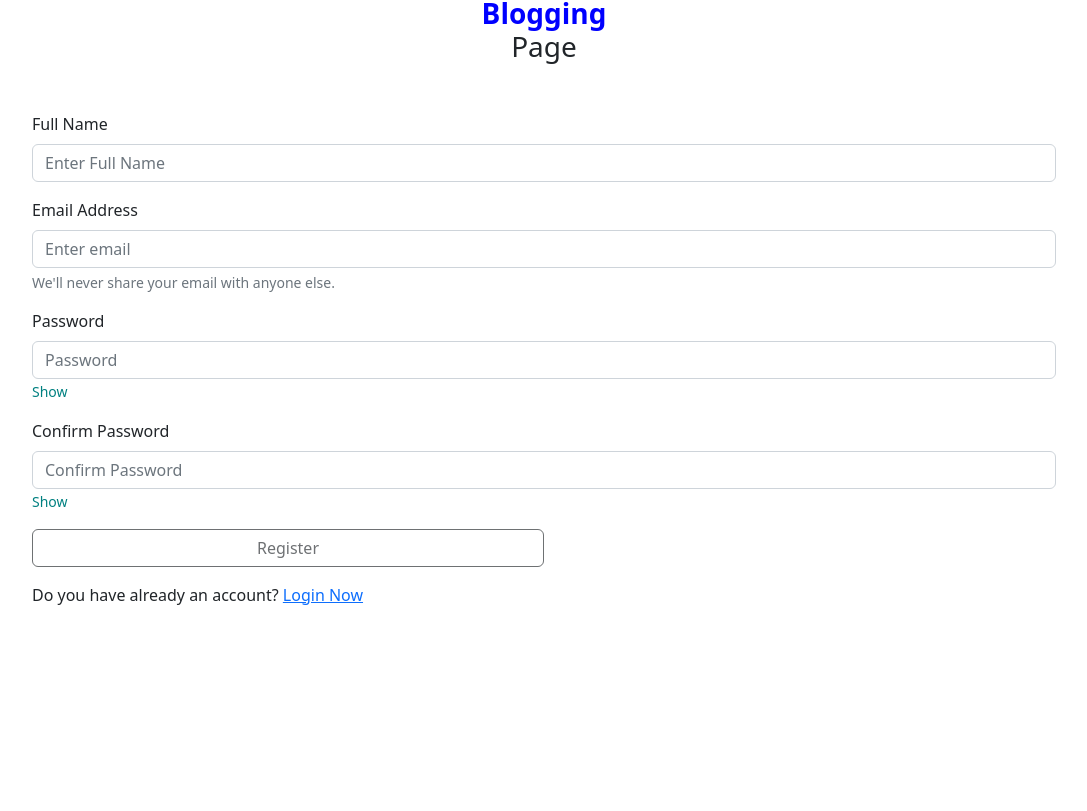
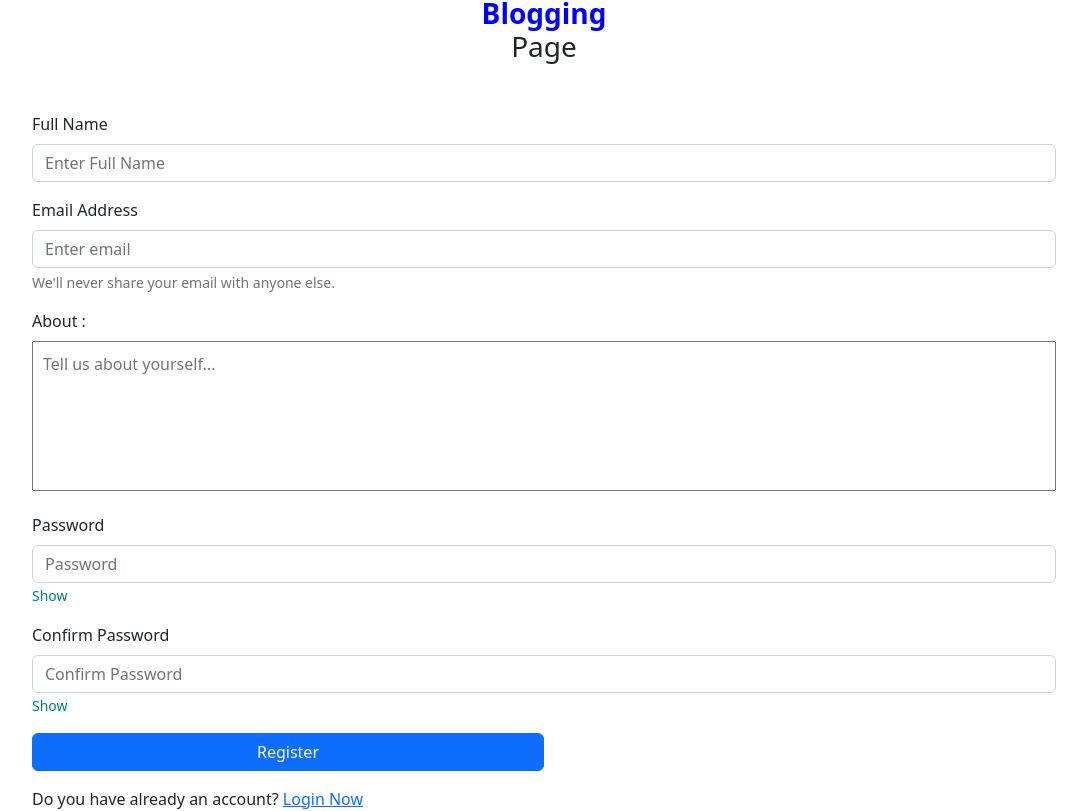
Before and after one commit to ruyisbaros/blog_app_hd_front, a React (Create React App) app: page /register in a window 1280 px wide. Shown: the part 565-1376 px from the top of the page, without its empty margins (96-1183 px from the left). Before the commit the page ends 1188 px from the top, so only its background shows below. Built offline with nearby package versions, Linux system fonts and the light colour scheme.

Commit message:
some UI funcs are refactored

```diff
--- a/src/App.js
+++ b/src/App.js
@@ -2,7 +2,6 @@ import { BrowserRouter, Routes, Route } from "react-router-dom";
 import { ToastContainer } from "react-toastify";
 import "react-toastify/dist/ReactToastify.css";
 import "bootstrap/dist/css/bootstrap.min.css";
-import DraftPage from "./components/DraftPage";
 import About from "./pages/About";
 import Home from "./pages/Home";
 import Login from "./pages/Login";
@@ -24,6 +23,7 @@ function App() {
           <NavBar token={token} />
           <Routes>
             <Route path="/" element={<Home />} />
+            <Route path="/about" element={<About />} />
             <Route path="/register" element={<Register />} />
             <Route path="/login" element={<Login />} />
 
--- a/src/components/CustomNavBar.jsx
+++ b/src/components/CustomNavBar.jsx
@@ -47,9 +47,15 @@ const CustomNavBar = ({ token }) => {
                 More
               </span>
               <div className="dropdown-menu">
-                <span className="dropdown-item">Logout</span>
-                <span className="dropdown-item">Logout</span>
-                <span className="dropdown-item">Logout</span>
+                <Link to="/services" className="link_class">
+                  <span className="dropdown-item">Services</span>
+                </Link>
+                <Link to="/contact" className="link_class">
+                  <span className="dropdown-item">Contact Us</span>
+                </Link>
+                <Link to="/linkedin" className="link_class">
+                  <span className="dropdown-item">Linkedin</span>
+                </Link>
               </div>
             </li>
           </ul>
--- a/src/pages/Login.jsx
+++ b/src/pages/Login.jsx
@@ -71,19 +71,11 @@ const Login = () => {
           </div>
         </div>
 
-        <button
-          style={{
-            backgroundColor:
-              errText.split(" ").includes("user", "wrong") && "red",
-          }}
-          type="submit"
-          className="btn btn-dark w-50"
-          disabled={email && password ? false : true}
-        >
+        <button type="submit" className="btn btn-primary w-50">
           Login
         </button>
 
-        <p className="my-3">
+        <p className="my-4">
           Don't you have an account? <Link to="/register">Register Now</Link>
         </p>
       </form>
--- a/src/pages/Register.jsx
+++ b/src/pages/Register.jsx
@@ -14,10 +14,12 @@ const Register = () => {
     name: "",
     email: "",
     password: "",
+    about: "",
+    roles: ["User"],
+    imageId: "pw4gq42vstslcyqzi81o",
     cf_password: "",
-    gender: "male",
   });
-  const { email, password, name, cf_password } = user;
+  const { email, password, name, about, cf_password } = user;
 
   const handleInput = (e) => {
     setUser({ ...user, [e.target.name]: e.target.value });
@@ -52,24 +54,34 @@ const Register = () => {
         </div>
 
         <div className="form-group">
-          <label htmlFor="exampleInputEmail1">Email Address</label>
+          <label htmlFor="email">Email Address</label>
           <input
             type="email"
             name="email"
             className="form-control"
-            id="exampleInputEmail1"
+            id="email"
             aria-describedby="emailHelp"
             placeholder="Enter email"
             required
             value={email}
             onChange={handleInput}
-            style={{
-              backgroundColor: errText.split(" ").includes("email") && "red",
-            }}
           />
           <small id="emailHelp" className="form-text text-muted">
             We'll never share your email with anyone else.
           </small>
+        </div>
+        <div className="form-group">
+          <label htmlFor="about">About :</label>
+          <textarea
+            type="text"
+            name="about"
+            className="text_area"
+            id="about"
+            aria-describedby="emailHelp"
+            placeholder="Tell us about yourself..."
+            value={about}
+            onChange={handleInput}
+          ></textarea>
         </div>
         <div className="form-group">
           <label htmlFor="exampleInputPassword1">Password</label>
@@ -114,16 +126,7 @@ const Register = () => {
           </div>
         </div>
 
-        <button
-          style={{
-            backgroundColor:
-              errText.split(" ").includes("email", "username", "passwords") &&
-              "red",
-          }}
-          type="submit"
-          className="btn w-50"
-          disabled={email && password && name && cf_password ? false : true}
-        >
+        <button type="submit" className="btn btn-primary w-50">
           Register
         </button>
 
--- a/src/styles/global.css
+++ b/src/styles/global.css
@@ -11,7 +11,13 @@ li {
   list-style: none;
   padding: 0;
 }
-
+.text_area{
+  resize: none;
+  height: 150px;
+  width: 100%;
+  padding: 10px;
+}
+.btn,
 button,
 input {
   cursor: pointer;
@@ -40,6 +46,7 @@ img {
 .App .main {
   max-width: 80vw;
   width: 100%;
+  max-height: 100vh;
   margin: auto;
   /* background-color: #eee; */
 }
--- a/src/styles/navbar.css
+++ b/src/styles/navbar.css
@@ -1,3 +1,7 @@
+.nav_box{
+position: sticky;
+top: 10px;
+}
 .nav_box .nav_custom{
     width: 100%;
 padding-left: 20px;
```
